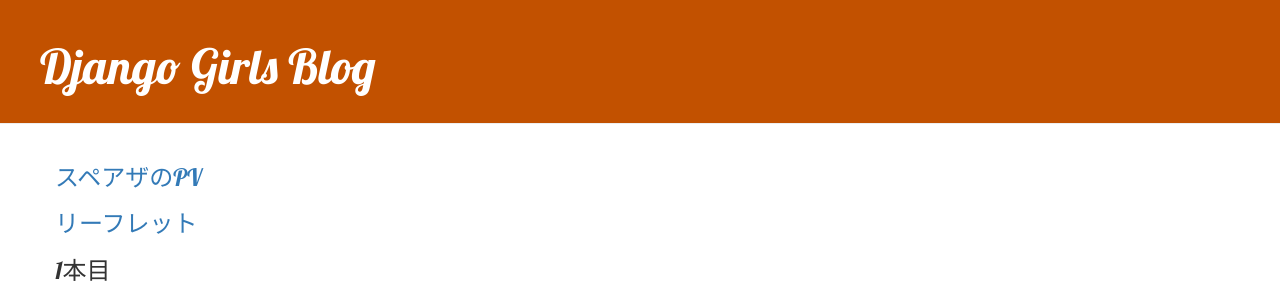
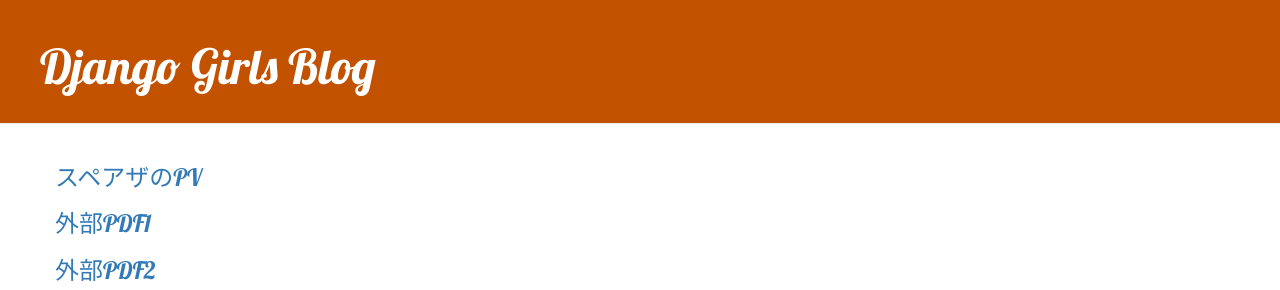
Before and after one commit to Tonkyu/my-first-blog, a Django app: page / in a window 1280 px wide. Shown: the top 290 px of the page. Run offline with Django 3.2, Linux system fonts and the light colour scheme; data that the repository does not hold is empty; some libraries are stand-ins or nearby versions.

Commit message:
added a PDF

```diff
--- a/blog/templates/blog/post_list.html
+++ b/blog/templates/blog/post_list.html
@@ -2,7 +2,8 @@
 
 {% block content %}
 <h3><a href = "https://www.youtube.com/watch?v=Wt6Xkp-8mNY" target="_blank"> スペアザのPV  </a></h3>
-<h3><a href = "https://www.j-wave.co.jp/assets_v2020/images/topics/2004_ongaku-tt.pdf" target="_blank"> リーフレット  </a></h3>
+<h3><a href = "https://www.j-wave.co.jp/assets_v2020/images/topics/2004_ongaku-tt.pdf" target="_blank"> 外部PDF1  </a></h3>
+<h3><a href = "https://www.regasu-shinjuku.or.jp/bunka-center/wp-content/uploads/2018/09/shin_on_sai.pdf" target="_blank"> 外部PDF2  </a></h3>
 <h3> 1本目 </h3>
 <iframe width="560" height="315" src="https://www.youtube.com/embed/qknDI1k39Ic" title="YouTube video player" frameborder="0" allow="accelerometer; autoplay; clipboard-write; encrypted-media; gyroscope; picture-in-picture" allowfullscreen></iframe>
 <h3> 2本目 </h3>
```
